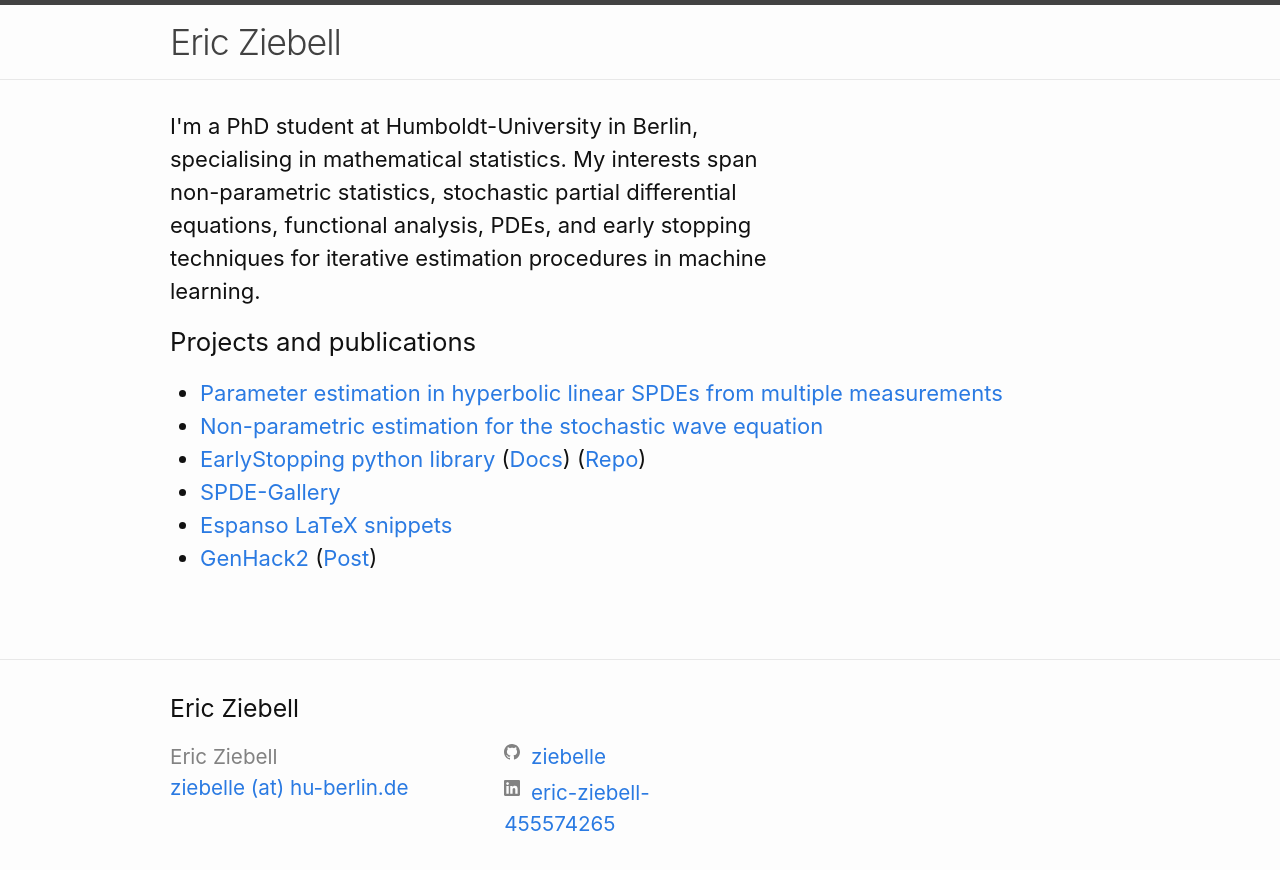
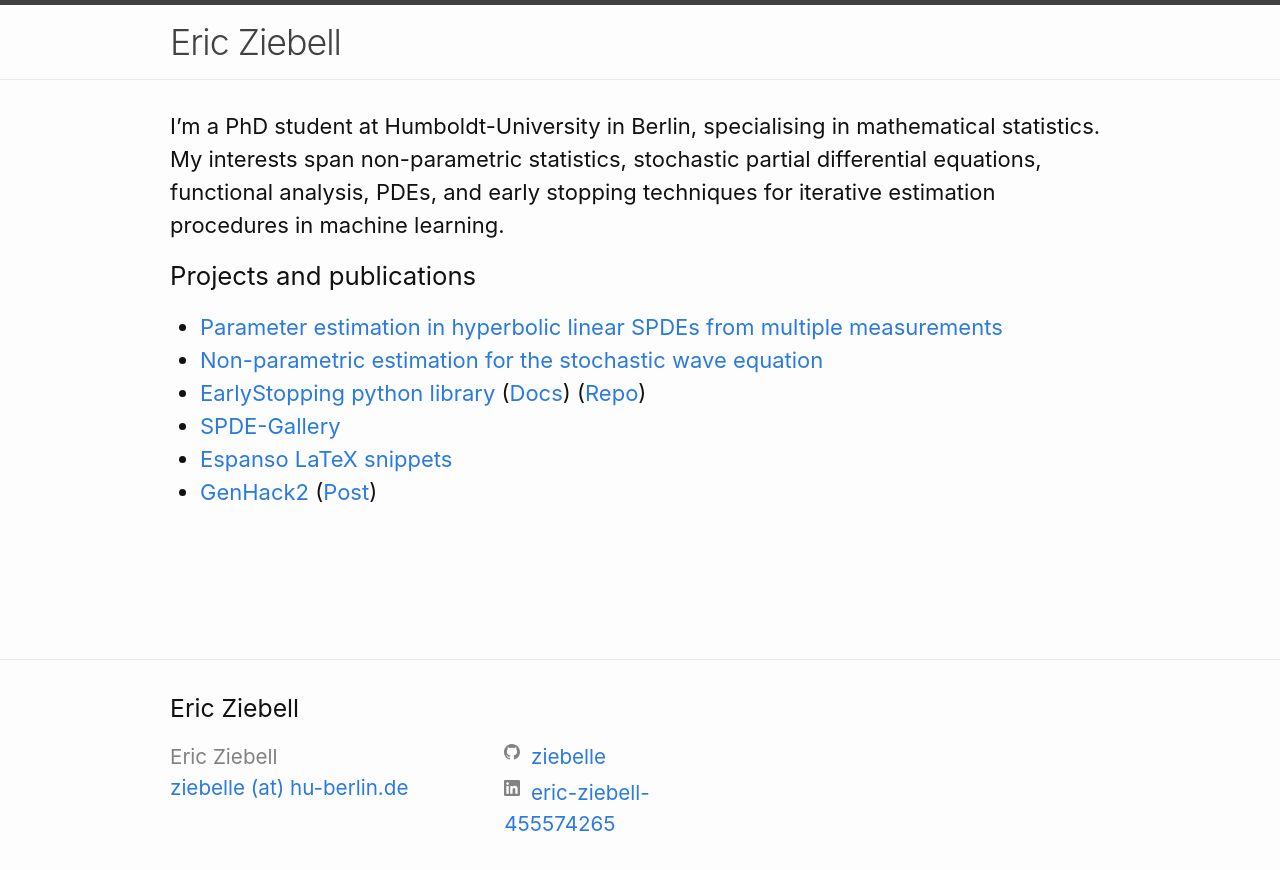
Before and after one commit to ziebelle/ziebelle.github.io, a Jekyll site: the page built from index.markdown, in a window 1280 px wide. Shown: the top 870 px of the page. Built offline with Jekyll 4.4.1, drawn with Linux system fonts in a browser that asks for light colours.

Commit message:
Update index.markdown

```diff
--- a/index.markdown
+++ b/index.markdown
@@ -7,9 +7,8 @@ layout: home
 
 <!-- ![Image](/images/me.jpg){: style="float: right" width="300" }-->
 
-<div style="width: 600px;">
+
 I'm a PhD student at Humboldt-University in Berlin, specialising in mathematical statistics. My interests span non-parametric statistics, stochastic partial differential equations, functional analysis, PDEs, and early stopping techniques for iterative estimation procedures in machine learning.
-</div>
 
 <p> </p>
 ### Projects and publications
```
